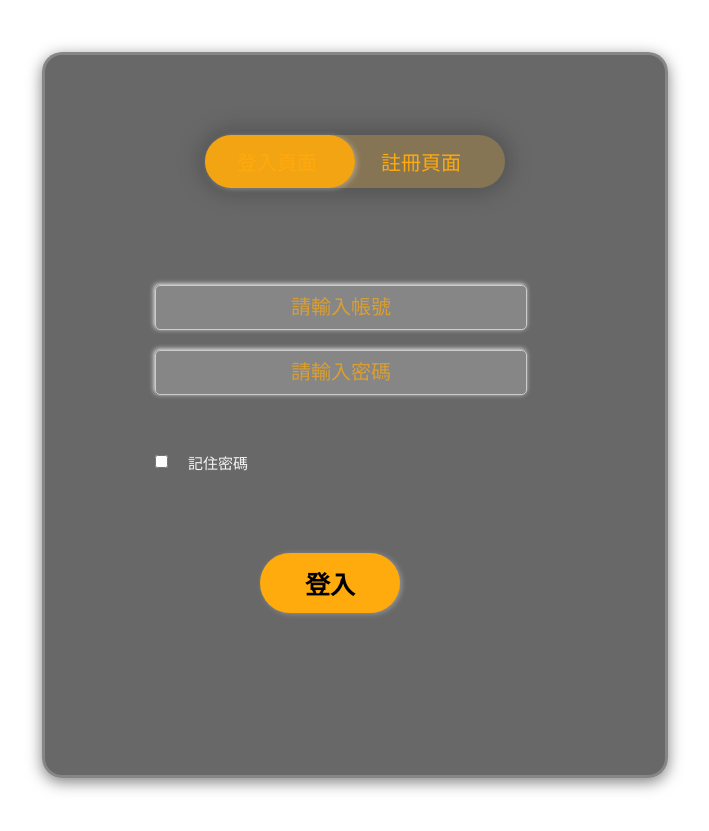
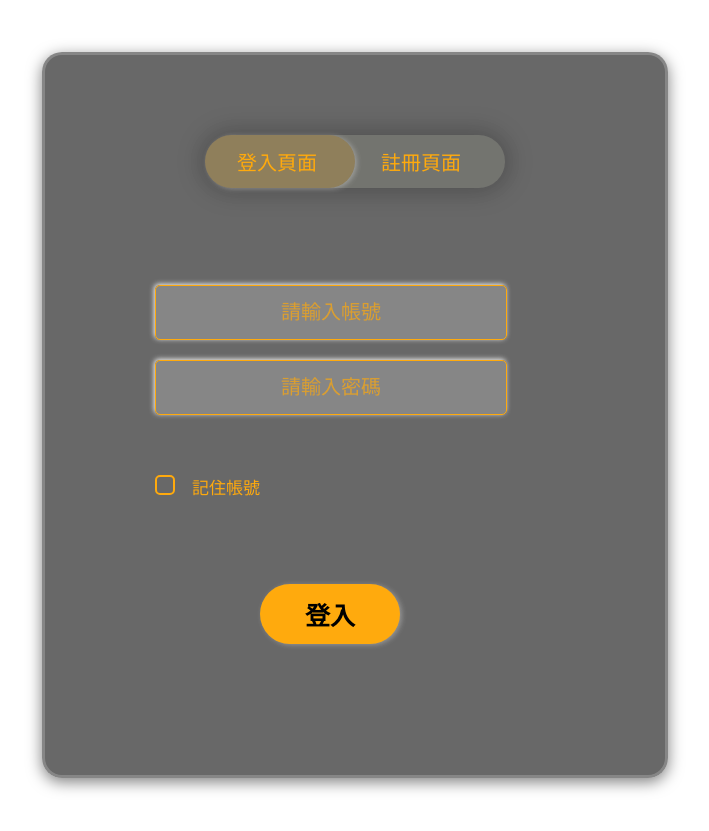
Before and after one commit to JamesChen1118/jia-project, a React (Vite) app: page /login in a window 1280 px wide. Shown: the part 920-1751 px from the top of the page, without its empty margins (285-994 px from the left). Built offline with nearby package versions, Linux system fonts and the light colour scheme; the HTML template or start-up script is replaced by a standard one.

Commit message:
feat: Logon page css checked

```diff
--- a/src/pages/Login/index.css
+++ b/src/pages/Login/index.css
@@ -10,7 +10,6 @@
     height: 700px;
     margin: 0 auto;
     background-color: rgba(41, 40, 40, .7);
-    /* 深色背景 */
     border: 3px solid rgba(255, 255, 255, 0.2);
     box-shadow: 0 4px 15px rgba(0, 0, 0, 0.5);
     backdrop-filter: blur(20px);
@@ -23,8 +22,7 @@
     width: 300px;
     margin: 70px auto;
     position: relative;
-    background-color: rgba(255, 170, 13, .2);
-    /* 使用聯絡表單的顏色 */
+    background-color: rgba(161, 167, 142, 0.2);
     box-shadow: 0 0 25px 5px #0000003b;
     border-radius: 30px;
 }
@@ -38,9 +36,8 @@
     outline: none;
     font-weight: 400;
     font-size: 20px;
-    transition: .3s ease;
+    transition:all .4s ease-in-out;
     color: rgb(255, 170, 13);
-    /* 使用聯絡表單的顏色 */
 }
 
 .switch-btn:hover {
@@ -54,8 +51,7 @@
     left: 0;
     width: 150px;
     height: 100%;
-    background: rgba(255, 170, 13, 0.9);
-    /* 使用聯絡表單的顏色 */
+    background-color: rgba(255, 170, 13, .2);
     border-radius: 30px;
     transition: .5s;
     box-shadow: 2px 1px 5px rgba(255, 255, 255, 0.3);
@@ -68,19 +64,17 @@
     transition: .5s ease;
 }
 
-.input-text {
+.input-group .input-text {
     width: 100%;
     padding: 15px 0;
     margin: 10px 0;
     border-radius: 5px;
     border: 1px solid rgb(255, 170, 13);
-    /* 使用聯絡表單的顏色 */
     text-align: center;
     outline: none;
     background: rgba(255, 255, 255, .2);
     font-size: 20px;
     color: rgb(255, 170, 13);
-    /* 使用聯絡表單的顏色 */
     box-shadow: -1px -1px 5px rgba(255, 255, 255, .9);
     transition: box-shadow 0.3s ease;
 }
@@ -88,15 +82,12 @@
 .input-text:focus {
     box-shadow: -1px -1px 5px rgba(255, 69, 0, .5);
     border: 2px solid rgb(255, 170, 13);
-    /* 使用聯絡表單的顏色 */
     color: rgb(255, 170, 13);
-    /* 使用聯絡表單的顏色 */
 }
 
 .input-text::placeholder {
     font-size: 20px;
     color: rgba(255, 170, 13, 0.7);
-    /* 更柔和的顏色 */
     text-align: center;
 }
 
@@ -108,7 +99,6 @@
     margin: 10% auto;
     color: black;
     background: rgb(255, 170, 13);
-    /* 使用聯絡表單的顏色 */
     border: 0;
     outline: none;
     border-radius: 30px;
@@ -121,22 +111,22 @@
 
 .submit-btn:hover {
     background-color: rgb(255, 120, 0);
-    /* 更改為聯絡表單的顏色 */
     color: whitesmoke;
     border: 2px solid rgb(185, 107, 51);
 }
+
+
+.submit-btn:active {
+    transform: scale(0.9);
+    box-shadow: 0 2px 5px rgba(0, 0, 0, 0.2);
+}
+
 
 .remember-box {
     margin: 50px 20px 50px 0;
 }
 
-span {
-    color: #777;
-    font-size: 15px;
-    position: absolute;
-    bottom: 175px;
-    color: whitesmoke;
-}
+
 
 #login {
     margin: 70px auto;
@@ -146,3 +136,26 @@ span {
 #register {
     left: 650px;
 }
+
+
+.remember-box {
+    appearance: none;
+    margin: 50px 20px 50px 0;
+    width: 20px;
+    height: 20px;
+    cursor: pointer;
+    border: 2px solid rgb(255, 170, 13);
+    border-radius: 5px;
+}
+
+.remember-box:checked {
+    background-color: rgb(255, 170, 13);
+}
+
+.remember-text{
+    color: rgb(255, 170, 13);
+    font-size: 17px;
+    position: absolute;
+    right: 245px;
+    bottom: 180px;
+}
--- a/src/pages/Login/index.jsx
+++ b/src/pages/Login/index.jsx
@@ -47,7 +47,7 @@ const Login = () => {
             required
           />
           <input type="checkbox" className="remember-box" />
-          <span>記住密碼</span>
+          <span className="remember-text">記住帳號</span>
           <button type="submit" className="submit-btn">
             登入
           </button>
@@ -65,7 +65,7 @@ const Login = () => {
             required
           />
           <input
-            type="number"
+            type="text"
             className="input-text"
             placeholder="請填寫手機號碼"
             required
```
